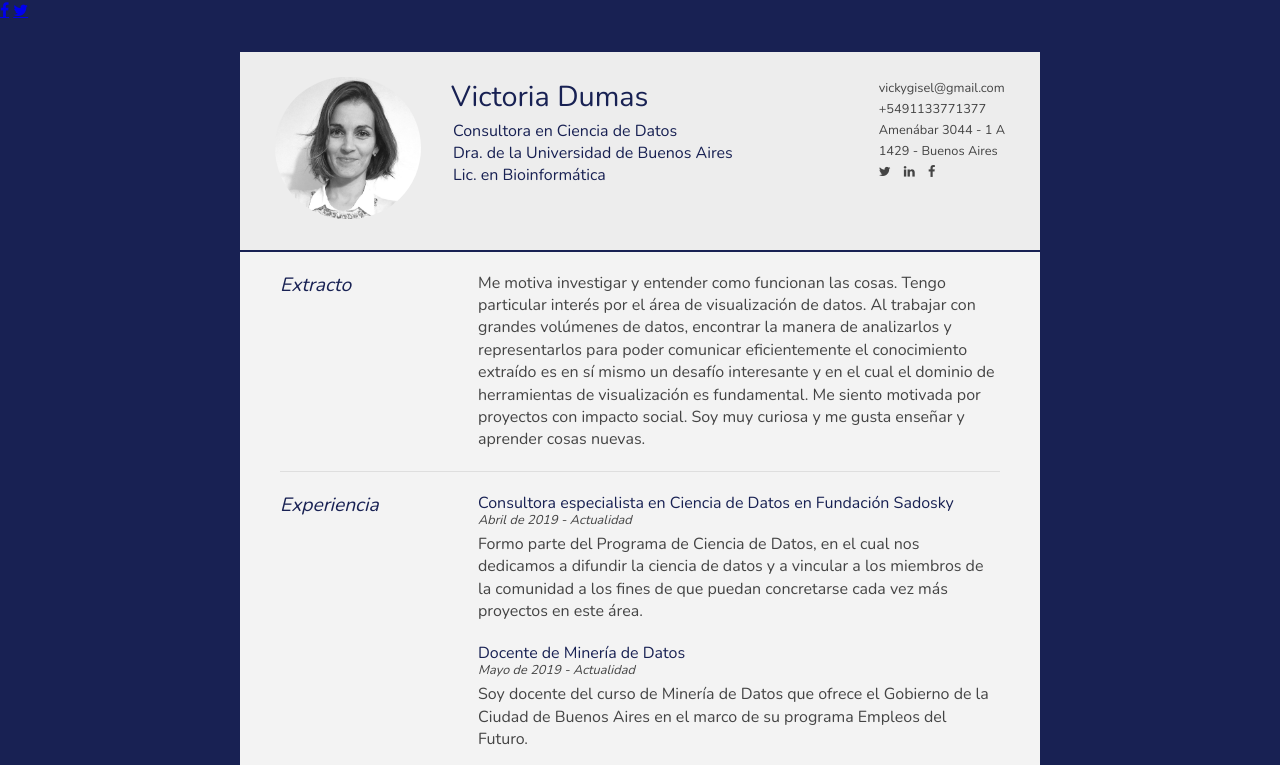
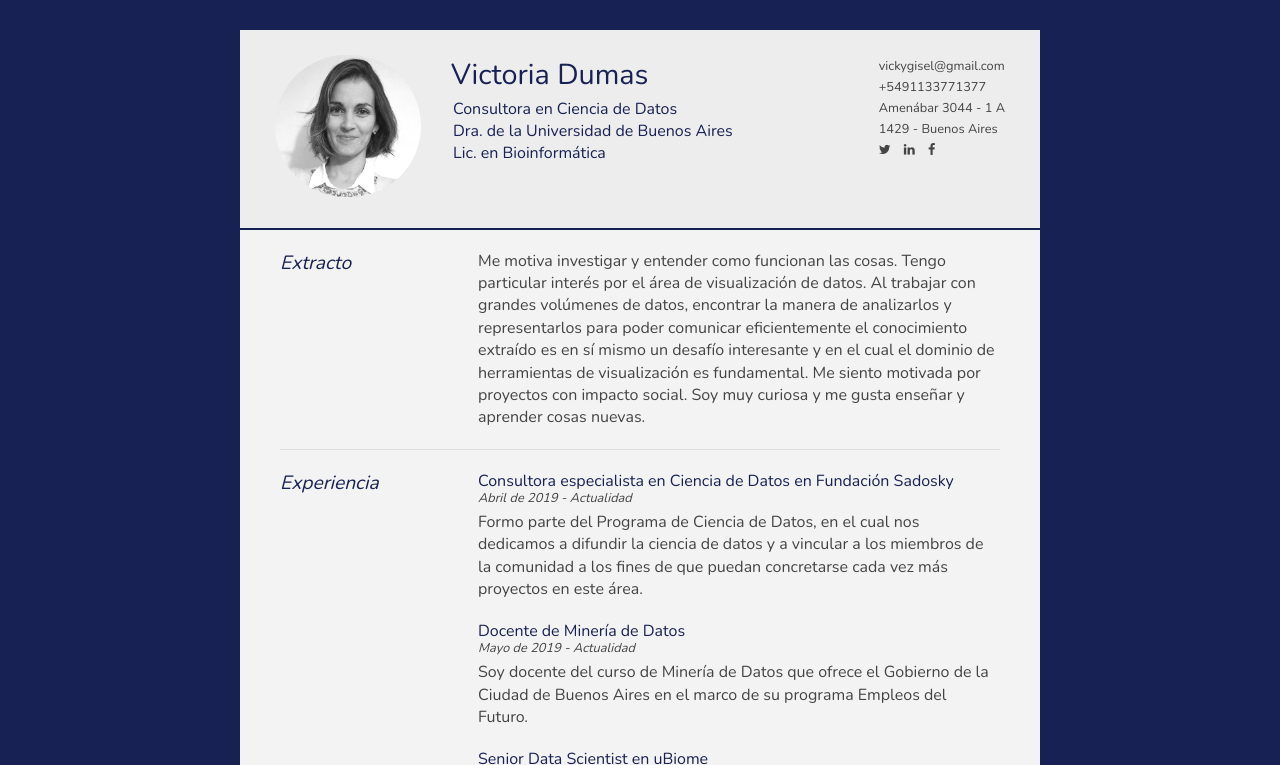
Before and after one commit to vickygisel/cv, a plain HTML site: page index.html in a window 1280 px wide. Shown: the top 765 px of the page. Drawn offline with nearby package versions, Linux system fonts and the light colour scheme.

Commit message:
Fix social network icons

```diff
--- a/index.html
+++ b/index.html
@@ -12,10 +12,6 @@
 
 <!-- Add icon library -->
 <link rel="stylesheet" href="https://cdnjs.cloudflare.com/ajax/libs/font-awesome/4.7.0/css/font-awesome.min.css">
-
-<!-- Add font awesome icons -->
-<a href="#" class="fa fa-facebook"></a>
-<a href="#" class="fa fa-twitter"></a>
 
 <!--[if lt IE 9]>
 <script src="//html5shiv.googlecode.com/svn/trunk/html5.js"></script>
```
